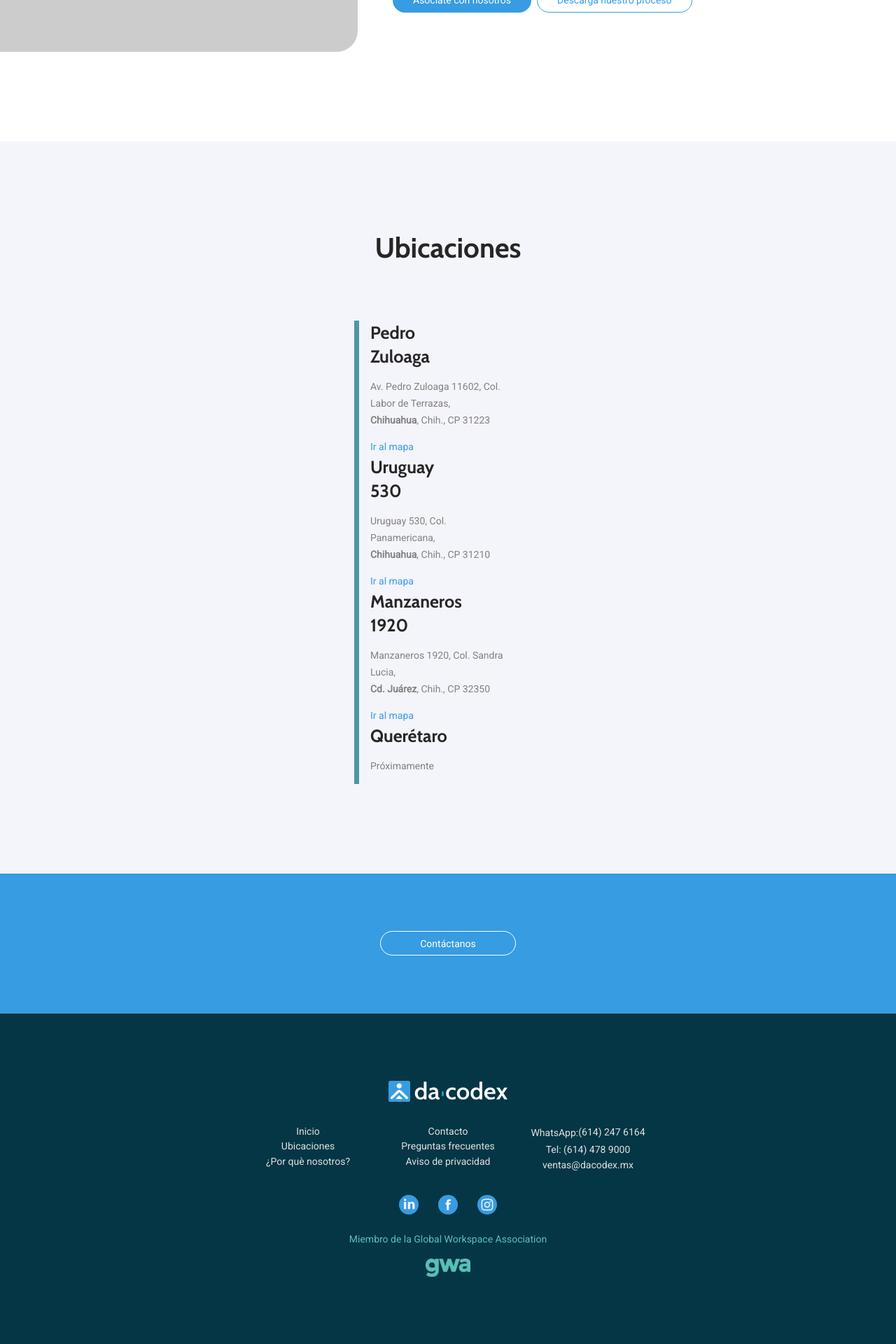
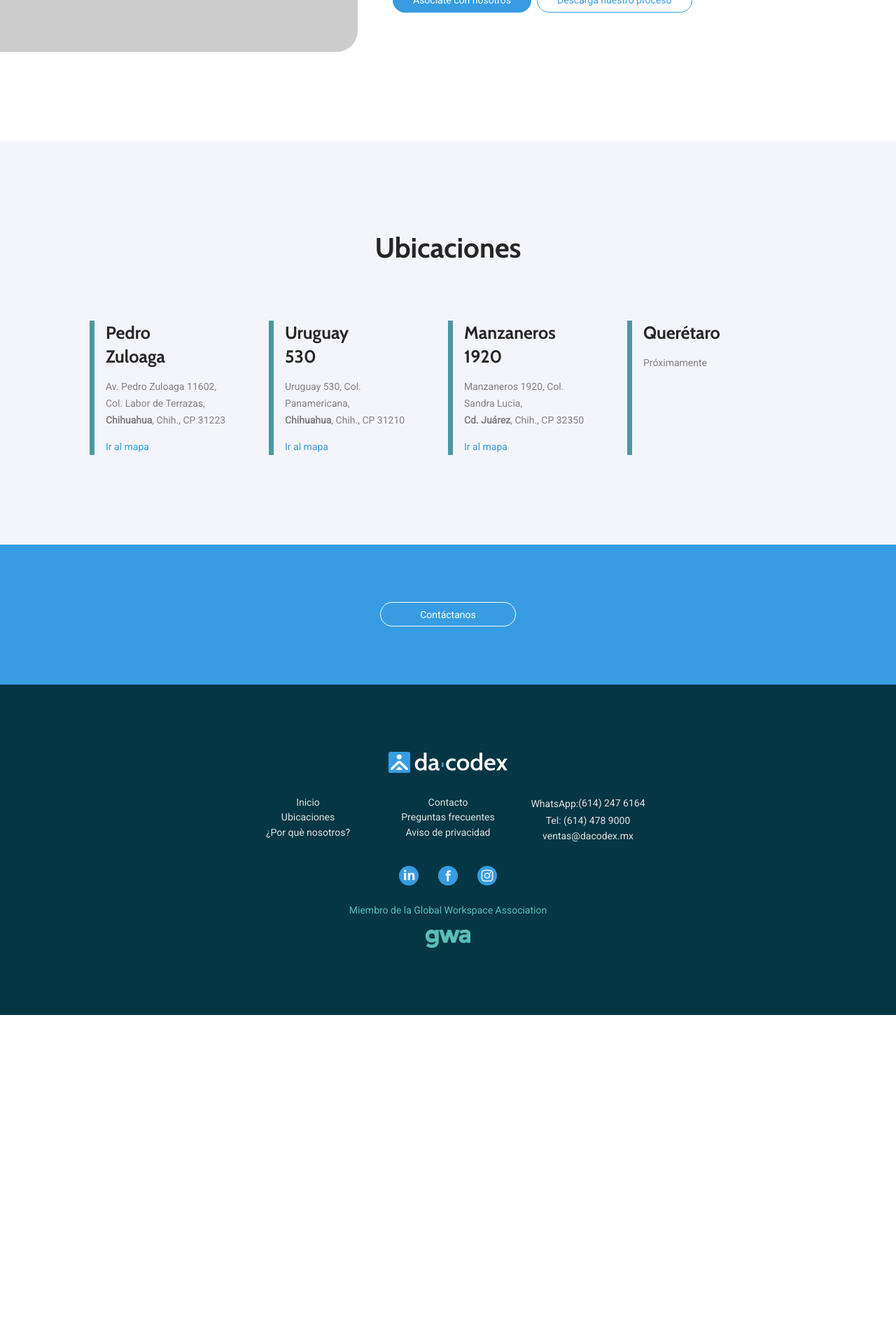
Before and after one commit to victorldleon/dacodex, a Jekyll site: the page built from index.html, in a window 1280 px wide. Shown: the part 3938-5858 px from the top of the page at 70% size. Built offline with Jekyll 4.4.1, drawn with Linux system fonts in a browser that asks for light colours; nearby versions of some CDN libraries; after the commit the page ends 5388 px from its top, so only the background shows below that.

Commit message:
fixes styles bug

```diff
--- a/_includes/locations.html
+++ b/_includes/locations.html
@@ -1,6 +1,6 @@
 <div class="locations">
     <h2>Ubicaciones</h2>
-    <div class="locations-container">
+    <div class="locations-container1">
         <div class="location-item">
             <h3>Pedro<br> Zuloaga</h3>
             <p>Av. Pedro Zuloaga 11602, Col. Labor de Terrazas, <b>Chihuahua</b>, Chih., CP 31223</p>
--- a/_sass/main.sass
+++ b/_sass/main.sass
@@ -245,7 +245,7 @@
     h2
         margin-bottom: 2em
         width: 100%
-    .locations-container
+    .locations-container1
         justify-content: space-between
         display: flex
         width: 100%
```
